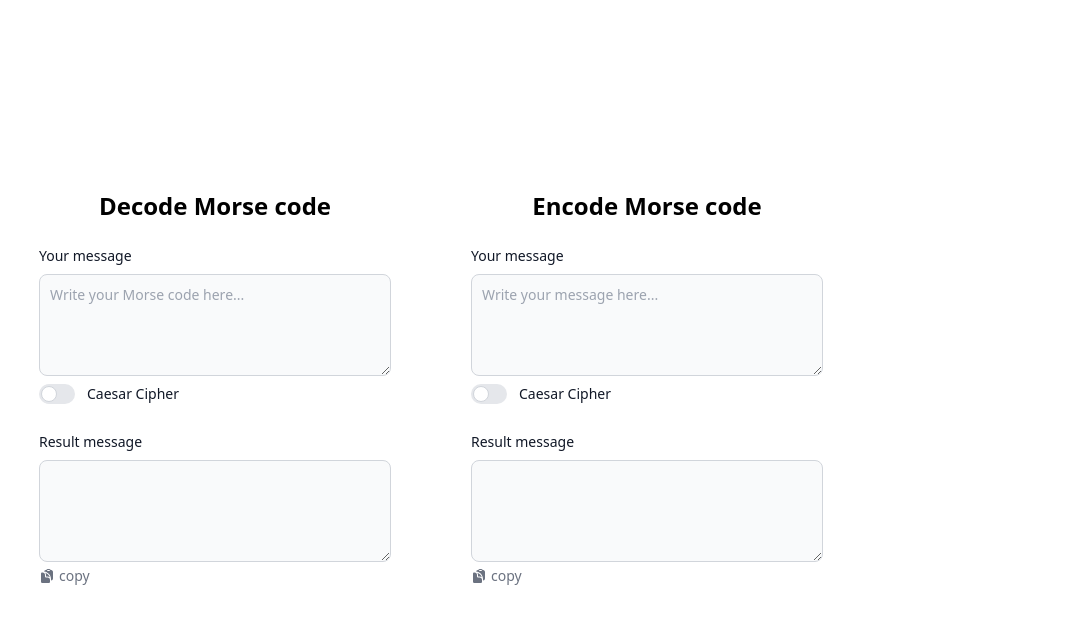
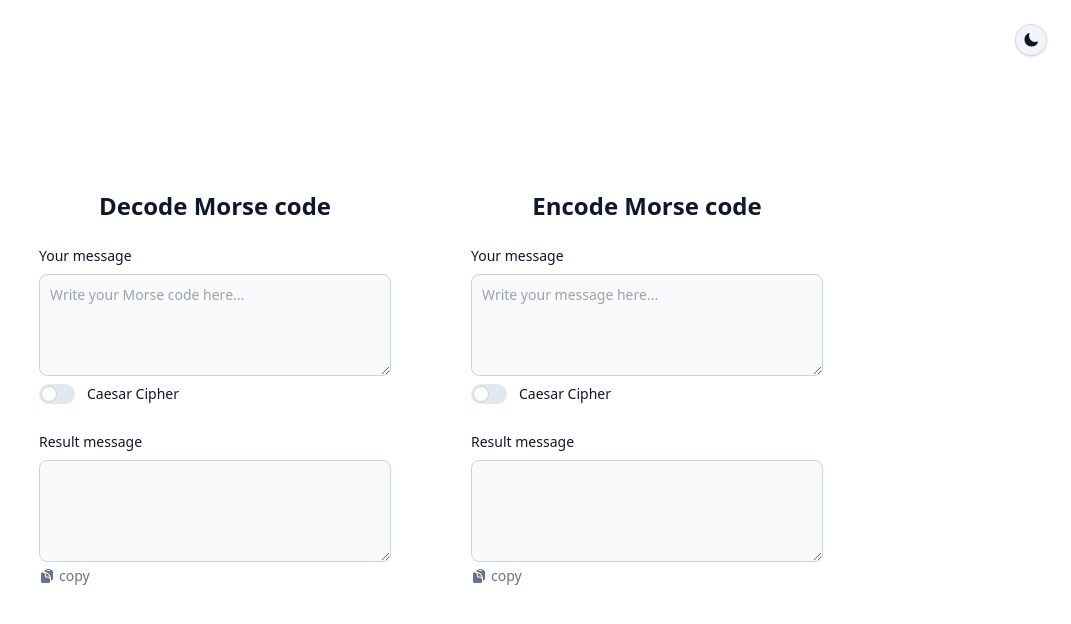
Before and after one commit to mechapear/code-translator-react, a React (Vite) app: page / in a window 1280 px wide. Shown: the top 624 px of the page, without its empty margins (209-1280 px from the left). Built offline with nearby package versions, Linux system fonts and the light colour scheme.

Commit message:
feat: add theme changer button

```diff
--- a/index.html
+++ b/index.html
@@ -3,9 +3,9 @@
   <head>
     <meta charset="UTF-8" />
     <meta name="viewport" content="width=device-width, initial-scale=1.0" />
-    <title>Code Translator</title>
+    <title>Morse Code Translator</title>
   </head>
-  <body>
+  <body class="dark:bg-slate-900">
     <div id="root"></div>
     <script type="module" src="/src/main.tsx"></script>
   </body>
--- a/src/App.tsx
+++ b/src/App.tsx
@@ -1,5 +1,9 @@
+import { useEffect, useRef } from 'react'
+import ChangeThemeButton from './modules/ChangeThemeButton.tsx'
+import { MoonIcon, SunIcon } from './modules/icon.tsx'
 import MorseCodeDecoder from './modules/MorseCodeDecoder.tsx'
 import { MorseCodeEncoder } from './modules/MorseCodeEncoder.tsx'
+import { useLocalStorageState } from './modules/useLocalStorageState.ts'
 
 export const MORSE_CODE: Record<string, string> = {
   A: '.-',
@@ -59,8 +63,35 @@ export const MORSE_CODE: Record<string, string> = {
 }
 
 export default function App() {
+  const [isDarkMode, setIsDarkMode] = useLocalStorageState('isDarkMode', false)
+  const hasInitializedRef = useRef(false)
+
+  useEffect(() => {
+    // Sync the UI with the state from localStorage for the first render
+    // set init theme that the user has already set a theme preference
+    if (!hasInitializedRef.current) {
+      setDarkModeToRoot(isDarkMode)
+      hasInitializedRef.current = true
+    }
+  }, [isDarkMode])
+
+  function handleChangeTheme() {
+    setIsDarkMode((prevIsDarkMode) => {
+      const nextIsDarkMode = !prevIsDarkMode
+      // set the dark mode class to the root element
+      setDarkModeToRoot(nextIsDarkMode)
+      return nextIsDarkMode
+    })
+  }
+
   return (
     <>
+      <div>
+        <ChangeThemeButton
+          onClick={handleChangeTheme}
+          content={isDarkMode ? <SunIcon /> : <MoonIcon />}
+        />
+      </div>
       <div className="flex min-h-screen flex-col items-center justify-center pb-10 md:flex-row">
         <div className="m-5 min-w-[18rem] md:m-10 md:min-w-[22rem]">
           <MorseCodeDecoder />
@@ -72,3 +103,11 @@ export default function App() {
     </>
   )
 }
+
+function setDarkModeToRoot(isDark: boolean) {
+  if (isDark) {
+    document.documentElement.classList.add('dark')
+  } else {
+    document.documentElement.classList.remove('dark')
+  }
+}
--- /dev/null
+++ b/src/modules/ChangeThemeButton.tsx
@@ -0,0 +1,22 @@
+import { ReactElement } from 'react'
+
+export type ChangeThemeButtonProps = {
+  onClick: () => void
+  content: ReactElement
+}
+
+export default function ChangeThemeButton({
+  onClick,
+  content,
+}: ChangeThemeButtonProps) {
+  return (
+    <div className="fixed right-5 top-5 duration-100">
+      <button
+        className="m-1 grid h-8 w-8 place-content-center rounded-full bg-slate-100 text-slate-900 shadow ring-1 ring-inset ring-black/10 dark:border-slate-400 dark:bg-slate-300 dark:text-slate-700"
+        onClick={onClick}
+      >
+        {content}
+      </button>
+    </div>
+  )
+}
--- a/src/modules/CheckBox.tsx
+++ b/src/modules/CheckBox.tsx
@@ -25,9 +25,9 @@ export default function CheckBox({
       )}
     >
       <input className="peer sr-only" type="checkbox" {...restProps} />
-      <div className="peer h-5 w-9 rounded-full bg-gray-200 after:absolute after:start-[2px] after:top-[2px] after:h-4 after:w-4 after:rounded-full after:border after:border-gray-300 after:bg-white after:transition-all after:content-[''] peer-checked:bg-blue-600 peer-checked:after:translate-x-full peer-checked:after:border-white peer-focus:outline-none peer-focus:ring-2 peer-focus:ring-blue-300 rtl:peer-checked:after:-translate-x-full dark:border-gray-600 dark:bg-gray-700 dark:peer-focus:ring-blue-800"></div>
+      <div className="peer h-5 w-9 rounded-full bg-slate-200 after:absolute after:start-[2px] after:top-[2px] after:h-4 after:w-4 after:rounded-full after:border after:border-slate-300 after:bg-white after:transition-all after:content-[''] peer-checked:bg-blue-600 peer-checked:after:translate-x-full peer-checked:after:border-white peer-focus:outline-none peer-focus:ring-2 peer-focus:ring-blue-300 rtl:peer-checked:after:-translate-x-full dark:border-slate-600 dark:bg-slate-700 dark:peer-focus:ring-blue-800" />
       {Boolean(label) && (
-        <span className="ms-3 text-sm font-medium text-gray-900 dark:text-gray-300">
+        <span className="ms-3 text-sm text-slate-900 dark:font-medium dark:text-slate-400">
           {label}
         </span>
       )}
--- a/src/modules/CopyButton.tsx
+++ b/src/modules/CopyButton.tsx
@@ -10,7 +10,7 @@ export default function CopyButton({ onClick, text }: CopyButtonProps) {
     <>
       <button
         type="button"
-        className="inline-flex cursor-pointer items-center justify-center rounded text-gray-500 hover:text-gray-900 dark:text-gray-400 dark:hover:text-white"
+        className="inline-flex cursor-pointer items-center justify-center rounded text-slate-500 hover:text-slate-900 dark:text-slate-400 dark:hover:text-slate-200"
         onClick={onClick}
       >
         <CopyIcon />
--- a/src/modules/TextArea.tsx
+++ b/src/modules/TextArea.tsx
@@ -13,12 +13,12 @@ export default function TextArea({
 }: TextAreaProps) {
   return (
     <label>
-      <div className="my-2 text-sm font-medium text-gray-900 dark:text-white">
+      <div className="my-2 text-sm font-medium text-slate-900 dark:text-slate-200">
         {label}
       </div>
       <textarea
         className={cn(
-          'block w-full rounded-lg border border-gray-300 bg-gray-50 p-2.5 text-sm text-gray-900 focus:border-blue-500 focus:ring-blue-500 dark:border-gray-600 dark:bg-gray-700 dark:text-white dark:placeholder-gray-400 dark:focus:border-blue-500 dark:focus:ring-blue-500',
+          'block w-full rounded-lg border border-slate-300 bg-slate-50 p-2.5 text-sm text-slate-900 focus:border-blue-500 focus:ring-blue-500 dark:border-slate-600 dark:bg-slate-700 dark:text-slate-200 dark:placeholder-slate-400 dark:focus:border-blue-500 dark:focus:ring-blue-500',
           className,
         )}
         {...restProps}
--- a/src/modules/TranslatorBoard.tsx
+++ b/src/modules/TranslatorBoard.tsx
@@ -26,7 +26,7 @@ export default function TranslatorBoard({
 }: TranslatorBoardProps) {
   return (
     <>
-      <div className="my-6 text-center text-2xl font-semibold">
+      <div className="my-6 text-center text-2xl font-semibold text-slate-900 dark:text-slate-200">
         {headerText}
       </div>
       <TextArea
--- a/src/modules/icon.tsx
+++ b/src/modules/icon.tsx
@@ -16,3 +16,33 @@ export const CopyIcon = () => {
     </svg>
   )
 }
+
+export const SunIcon = () => {
+  return (
+    <svg
+      xmlns="http://www.w3.org/2000/svg"
+      viewBox="0 0 24 24"
+      fill="currentColor"
+      className="vertical-middle inline-block h-[1.25em] w-[1.25em]"
+    >
+      <path d="M12 2.25a.75.75 0 01.75.75v2.25a.75.75 0 01-1.5 0V3a.75.75 0 01.75-.75zM7.5 12a4.5 4.5 0 119 0 4.5 4.5 0 01-9 0zM18.894 6.166a.75.75 0 00-1.06-1.06l-1.591 1.59a.75.75 0 101.06 1.061l1.591-1.59zM21.75 12a.75.75 0 01-.75.75h-2.25a.75.75 0 010-1.5H21a.75.75 0 01.75.75zM17.834 18.894a.75.75 0 001.06-1.06l-1.59-1.591a.75.75 0 10-1.061 1.06l1.59 1.591zM12 18a.75.75 0 01.75.75V21a.75.75 0 01-1.5 0v-2.25A.75.75 0 0112 18zM7.758 17.303a.75.75 0 00-1.061-1.06l-1.591 1.59a.75.75 0 001.06 1.061l1.591-1.59zM6 12a.75.75 0 01-.75.75H3a.75.75 0 010-1.5h2.25A.75.75 0 016 12zM6.697 7.757a.75.75 0 001.06-1.06l-1.59-1.591a.75.75 0 00-1.061 1.06l1.59 1.591z" />
+    </svg>
+  )
+}
+
+export const MoonIcon = () => {
+  return (
+    <svg
+      xmlns="http://www.w3.org/2000/svg"
+      viewBox="0 0 24 24"
+      fill="currentColor"
+      className="vertical-middle inline-block h-[1em] w-[1em]"
+    >
+      <path
+        fillRule="evenodd"
+        d="M9.528 1.718a.75.75 0 01.162.819A8.97 8.97 0 009 6a9 9 0 009 9 8.97 8.97 0 003.463-.69.75.75 0 01.981.98 10.503 10.503 0 01-9.694 6.46c-5.799 0-10.5-4.701-10.5-10.5 0-4.368 2.667-8.112 6.46-9.694a.75.75 0 01.818.162z"
+        clipRule="evenodd"
+      />
+    </svg>
+  )
+}
--- /dev/null
+++ b/src/modules/useLocalStorageState.ts
@@ -0,0 +1,40 @@
+import { Dispatch, SetStateAction, useCallback, useMemo, useState } from 'react'
+
+export function useLocalStorageState<Value>(
+  key: string,
+  defaultValue: Value,
+): [Value, Dispatch<SetStateAction<Value>>] {
+  const [value, setValue] = useState<Value>(() => {
+    // get initial value from localStorage
+    // serialize value = value that already converted to string
+    const serializedValue = localStorage.getItem(key)
+    if (serializedValue) {
+      return JSON.parse(serializedValue) as Value
+    }
+    return defaultValue
+  })
+
+  // set value to localStorage
+  const setLocalStorageValue: Dispatch<SetStateAction<Value>> = useCallback(
+    (newValue) => {
+      // 1) set state
+      setValue((prevValue) => {
+        // newValue get from setState function
+        const nextValue =
+          typeof newValue === 'function'
+            ? (newValue as unknown as (s: Value) => Value)(prevValue)
+            : newValue
+
+        // 2) save to localStorage, value must be string
+        localStorage.setItem(key, JSON.stringify(nextValue))
+        return nextValue
+      })
+    },
+    [key],
+  )
+
+  return useMemo(
+    () => [value, setLocalStorageValue],
+    [setLocalStorageValue, value],
+  )
+}
--- a/tailwind.config.js
+++ b/tailwind.config.js
@@ -1,5 +1,6 @@
 /** @type {import('tailwindcss').Config} */
 export default {
+  darkMode: 'class', // or 'media': automatically set theme based on the browser’s color scheme preference
   content: ['./index.html', './src/**/*.{js,ts,jsx,tsx}'],
   theme: {
     extend: {},
```
